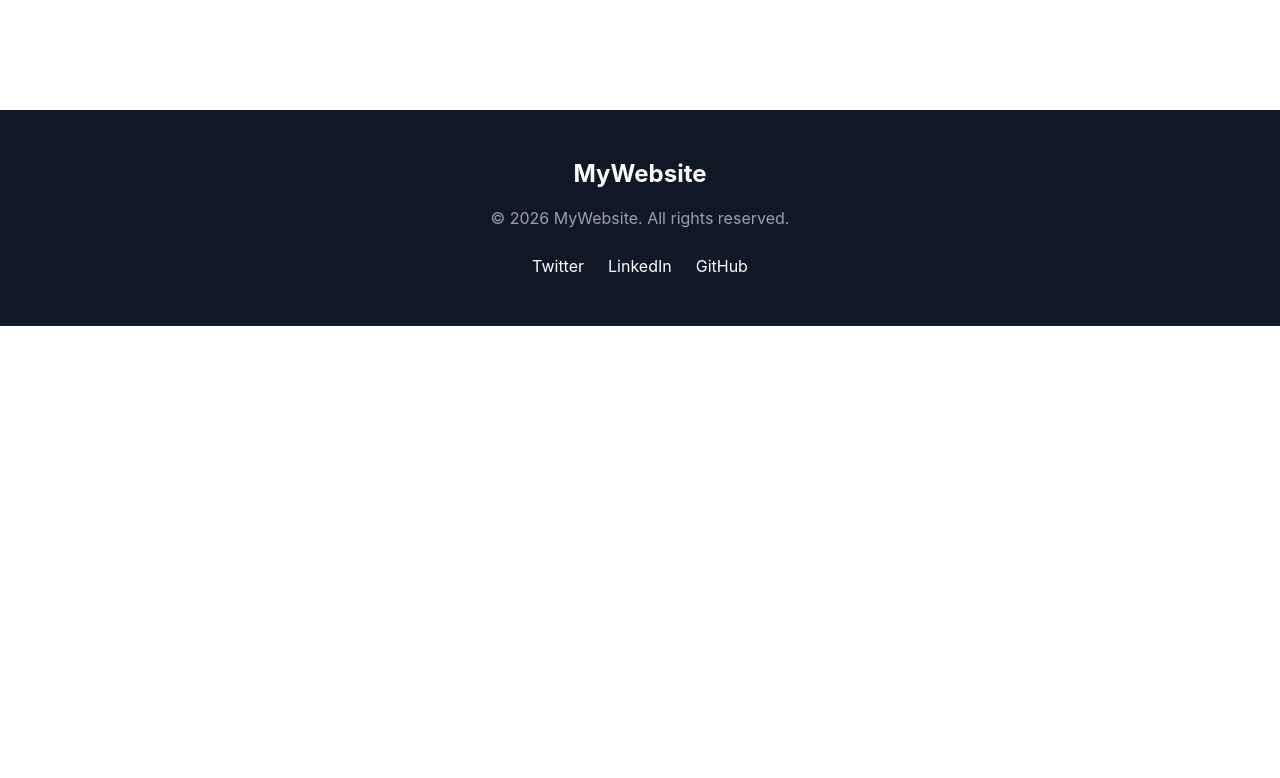
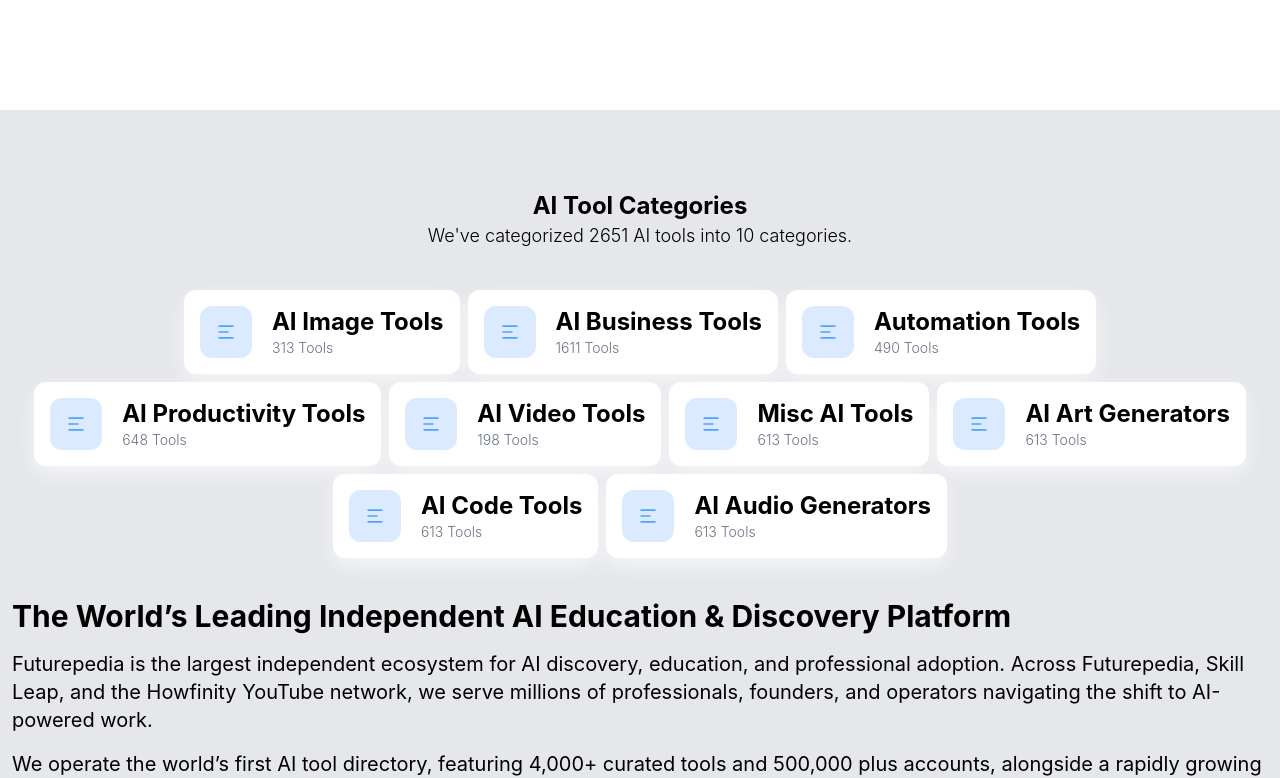
Before and after one commit to ADEDANCE/futurepedia-clone, a React (Vite) app: page / in a window 1280 px wide. Shown: the part 2602-3380 px from the top of the page. Before the commit the page ends 2928 px from the top, so only its background shows below. Built offline with nearby package versions, Linux system fonts and the light colour scheme.

Commit message:
feat: Import Ai tool category

```diff
--- a/src/App.jsx
+++ b/src/App.jsx
@@ -5,6 +5,7 @@
 import Footer from "./sections/Footer";
 import For_creator from "./sections/For_creator";
 import Popular_categories from "./sections/popular_categories";
+import Ai_tool_category from "./sections/Ai_tool_category";
 
 function App() {
   const [count, setCount] = useState(0);
@@ -16,6 +17,7 @@
       <Popular_categories />
       <Trending />
       <For_creator />
+      <Ai_tool_category />
       <Footer />
     </div>
   );
```
